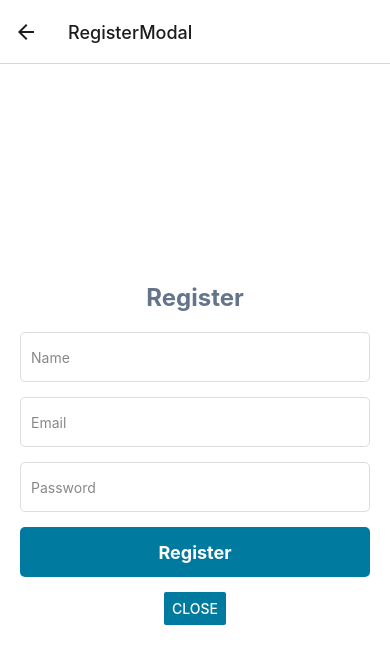
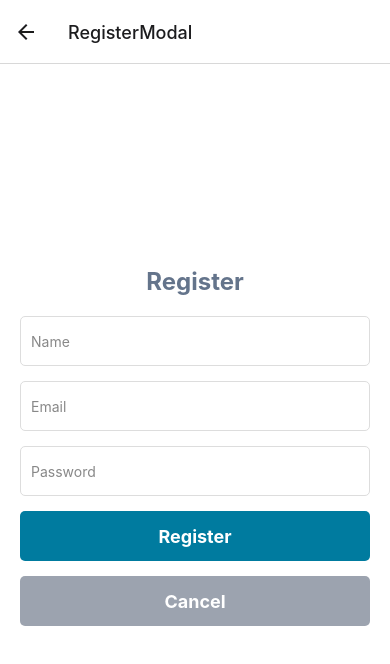
Before and after one commit to DanielcB123/mmh, a React Native app: screen /RegisterModal in a window 390 px wide. Shown: the top 664 px of the page. Built offline with nearby package versions, Linux system fonts and the light colour scheme.

Commit message:
auth routes after register

```diff
--- a/App.js
+++ b/App.js
@@ -1,8 +1,12 @@
 import React from 'react';
-import { NavigationContainer, DefaultTheme, DarkTheme } from '@react-navigation/native';
+import { NavigationContainer, DefaultTheme, DarkTheme, createNavigationContainerRef } from '@react-navigation/native';
+//import { createNavigationContainerRef } from '@react-navigation/native';
 import ModalStackScreen from './navigation/ModalStackScreen';
 import { ThemeProvider, useTheme } from './context/ThemeContext'; // Adjust the path as necessary
 import { AuthProvider } from './context/AuthContext';
+
+export const navigationRef = createNavigationContainerRef();
+
 
 const App = () => {
   return (
@@ -16,7 +20,6 @@ const App = () => {
 
 const ThemedApp = () => {
   const { isDarkTheme } = useTheme();
-
   return (
     <NavigationContainer theme={isDarkTheme ? DarkTheme : DefaultTheme}>
       <ModalStackScreen />
@@ -25,3 +28,13 @@ const ThemedApp = () => {
 };
 
 export default App;
+
+export function navigate(name, params) {
+  console.log(`Attempting to navigate to ${name} with params:`, params);
+  if (navigationRef.isReady()) {
+    console.log(`Navigating to ${name}`);
+    navigationRef.navigate(name, params);
+  } else {
+    console.log(`Navigation ref not ready`);
+  }
+}
--- a/context/AuthContext.js
+++ b/context/AuthContext.js
@@ -1,5 +1,5 @@
 // context/AuthContext.js
-import React, { createContext, useState, useContext } from 'react';
+import React, { createContext, useState, useContext, useEffect  } from 'react';
 import { register as apiRegister, login as apiLogin, logout as apiLogout } from '../api';
 
 const AuthContext = createContext();
@@ -10,6 +10,14 @@ export function useAuth() {
 
 export const AuthProvider = ({ children }) => {
   const [userToken, setUserToken] = useState(null);
+  const [isAuthenticated, setIsAuthenticated] = useState(false);
+
+
+  useEffect(() => {
+    setIsAuthenticated(!!userToken);
+  }, [userToken]);
+
+
 
   const signIn = async (email, password) => {
     // Implement your login logic here
@@ -40,7 +48,7 @@ export const AuthProvider = ({ children }) => {
 
 
   return (
-    <AuthContext.Provider value={{ userToken, signIn, signOut, register }}>
+    <AuthContext.Provider value={{ isAuthenticated, userToken, signIn, signOut, register }}>
       {children}
     </AuthContext.Provider>
   );
--- a/navigation/MainTabNavigator.js
+++ b/navigation/MainTabNavigator.js
@@ -1,12 +1,17 @@
 import React from 'react';
 import { createBottomTabNavigator } from '@react-navigation/bottom-tabs';
+import { useAuth } from '../context/AuthContext';
 import { Ionicons } from '@expo/vector-icons';
 import HomeScreen from '../screens/HomeScreen';
 import AboutScreen from '../screens/AboutScreen';
+import DashboardScreen from '../screens/DashboardScreen';
+import ProfileScreen from '../screens/ProfileScreen';
 
 const Tab = createBottomTabNavigator();
 
 function MainTabNavigator() {
+  const { isAuthenticated } = useAuth();
+console.log('is authenticated = '+isAuthenticated);
   return (
     <Tab.Navigator
       screenOptions={({ route }) => ({
@@ -18,8 +23,23 @@ function MainTabNavigator() {
         tabBarInactiveTintColor: 'gray',
       })}
     >
-      <Tab.Screen name="Home" component={HomeScreen} />
-      <Tab.Screen name="About" component={AboutScreen} />
+
+
+      {!isAuthenticated && (
+        <>
+          <Tab.Screen name="Home" component={HomeScreen} />
+          <Tab.Screen name="About" component={AboutScreen} />
+        </>
+      )}
+
+      {isAuthenticated && (
+        <>
+          <Tab.Screen name="Dashboard" component={DashboardScreen} />
+          <Tab.Screen name="Profile" component={ProfileScreen} />
+        </>
+      )}
+
+
     </Tab.Navigator>
   );
 }
--- /dev/null
+++ b/screens/DashboardScreen.js
@@ -0,0 +1,26 @@
+// DashboardScreen.js
+import React from 'react';
+import { View, Text, Button, StyleSheet } from 'react-native';
+
+const DashboardScreen = ({ navigation }) => {
+  return (
+    <View style={styles.container}>
+      <Text style={styles.text}>Welcome to the Dashboard!</Text>
+      {/* Add more UI components that make up your Dashboard here */}
+    </View>
+  );
+};
+
+const styles = StyleSheet.create({
+  container: {
+    flex: 1,
+    justifyContent: 'center',
+    alignItems: 'center',
+  },
+  text: {
+    fontSize: 20,
+    fontWeight: 'bold',
+  },
+});
+
+export default DashboardScreen;
--- /dev/null
+++ b/screens/ProfileScreen.js
@@ -0,0 +1,26 @@
+// DashboardScreen.js
+import React from 'react';
+import { View, Text, Button, StyleSheet } from 'react-native';
+
+const DashboardScreen = ({ navigation }) => {
+  return (
+    <View style={styles.container}>
+      <Text style={styles.text}>Welcome to the Profile!</Text>
+      {/* Add more UI components that make up your Dashboard here */}
+    </View>
+  );
+};
+
+const styles = StyleSheet.create({
+  container: {
+    flex: 1,
+    justifyContent: 'center',
+    alignItems: 'center',
+  },
+  text: {
+    fontSize: 20,
+    fontWeight: 'bold',
+  },
+});
+
+export default DashboardScreen;
--- a/screens/RegisterModal.js
+++ b/screens/RegisterModal.js
@@ -1,6 +1,9 @@
 import React, { useState } from 'react';
 import { View, Text, TextInput, TouchableOpacity, Button, StyleSheet } from 'react-native';
+import { useNavigation } from '@react-navigation/native';
 import { useAuth } from '../context/AuthContext';
+import { navigate } from '../App';
+
 
 function RegisterModal({ navigation }) {
   // States for registration
@@ -8,14 +11,26 @@ function RegisterModal({ navigation }) {
   const [password, setPassword] = useState('');
   const [name, setName] = useState('');
 
+
+  const mynavigation = useNavigation();
   const { register } = useAuth();
 
   const handleRegister = async () => {
+
     try {
       await register(name, email, password);
-      console.log('register success');
+      console.log('register successs');
       // Optionally close the modal upon successful registration
-      navigation.goBack();
+      // navigation.goBack();
+
+        // User is authenticated, navigate to the Dashboard
+        // mynavigation.navigate('Dashboard');
+        //navigation.goBack();
+        navigate('Dashboard');
+
+        // User is not authenticated, navigate to the login screen or another initial screen
+        //navigation.goBack();
+
     } catch (error) {
       console.error(error);
       // Handle registration errors here
@@ -54,7 +69,13 @@ function RegisterModal({ navigation }) {
       <TouchableOpacity style={styles.button} onPress={handleRegister}>
         <Text style={styles.buttonText}>Register</Text>
       </TouchableOpacity>
-      <Button title="Close" onPress={() => navigation.goBack()} color="#007b9f" />
+      <TouchableOpacity
+        onPress={() => navigation.goBack()}
+        style={styles.cancelButton}
+        activeOpacity={0.6} // Optional: Adjust the opacity for the press effect
+      >
+        <Text style={styles.buttonText}>Cancel</Text>
+      </TouchableOpacity>
     </View>
   );
 }
@@ -98,6 +119,16 @@ const styles = StyleSheet.create({
     fontSize: 18,
     fontWeight: 'bold',
   },
+  cancelButton: {
+    backgroundColor: '#9ca3af', // Light gray
+    width: '100%',
+    height: 50,
+    justifyContent: 'center',
+    alignItems: 'center',
+    paddingHorizontal: 20,
+    borderRadius: 5,
+    marginBottom: 15, // Add spacing between the Register button and Close button
+  },
 });
 
 export default RegisterModal;
```
